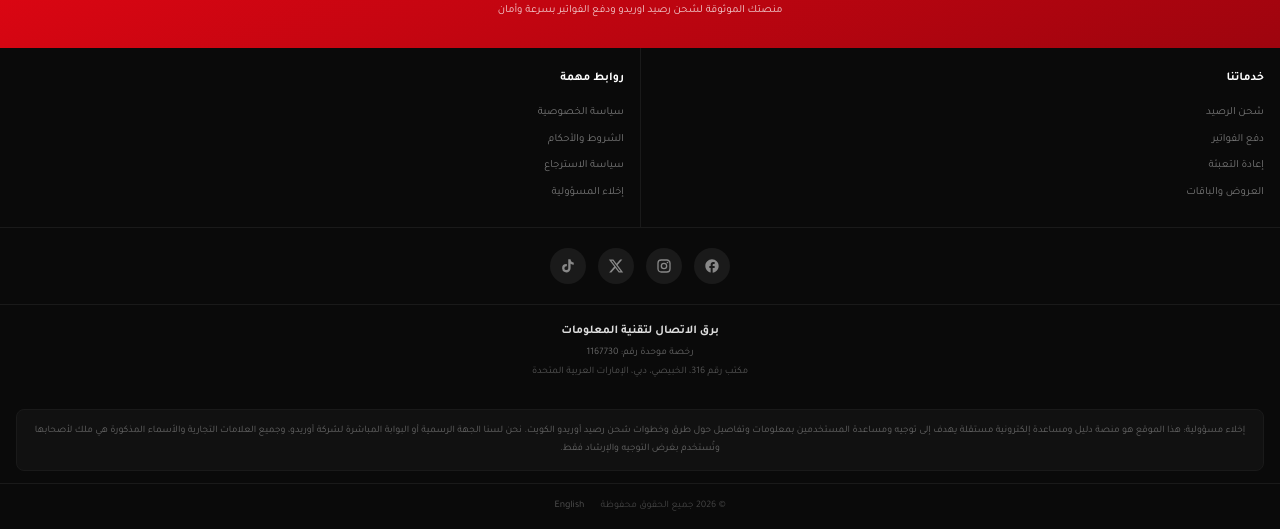
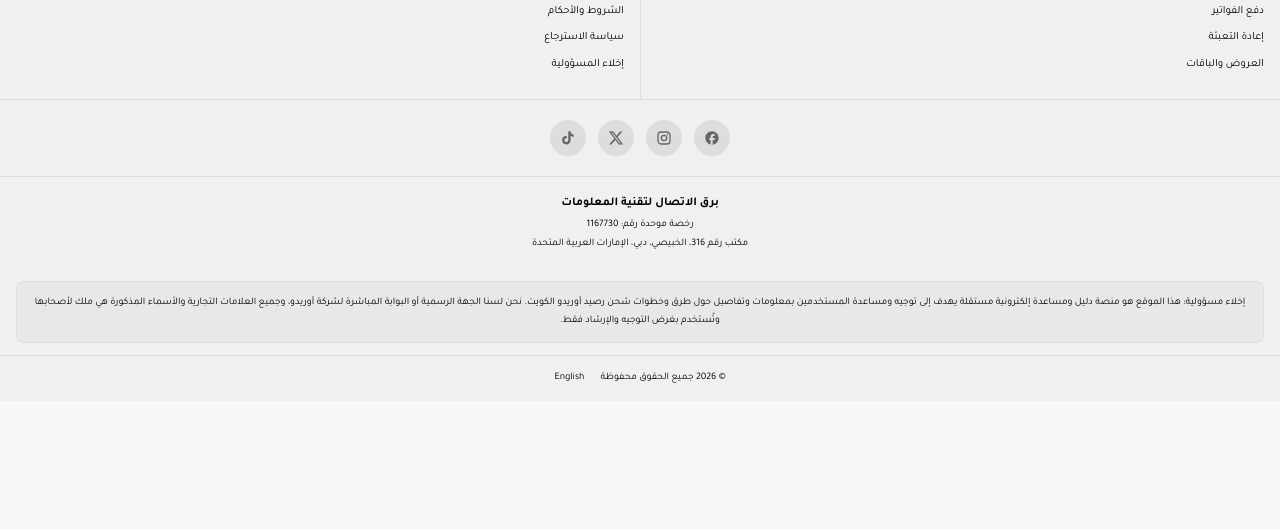
Before and after one commit to barqittisalit-dev/barq, a plain HTML site: page disclaimer.html in a window 1280 px wide. Shown: the part 2083-2612 px from the top of the page. After the commit the page ends 2484 px from the top, so only its background shows below. Drawn offline with Linux system fonts and the light colour scheme.

Commit message:
style: remove red banner from legal page footers, match gray footer style
- Remove .ft-top red gradient banner from all 8 legal pages
- Update footer colors to light gray background with black text

Co-Authored-By: Claude Opus 4.6 <noreply@anthropic.com>

```diff
--- a/disclaimer.html
+++ b/disclaimer.html
@@ -42,29 +42,26 @@ body{
 .legal ul{padding-right:20px;margin-bottom:12px}
 .legal li{font-size:12px;line-height:1.9;color:var(--fg2);margin-bottom:4px}
 
-.ft{background:#0a0a0a;color:#aaa;font-size:12px;line-height:1.7}
-.ft-top{background:linear-gradient(160deg,#e30613,#9e040e);padding:28px 16px;text-align:center}
-.ft-top img{height:36px;margin-bottom:10px;filter:brightness(0) invert(1)}
-.ft-top p{color:rgba(255,255,255,.8);font-size:11px;max-width:300px;margin:0 auto;line-height:1.6}
-.ft-links{display:grid;grid-template-columns:1fr 1fr;gap:0;border-bottom:1px solid #1a1a1a}
+.ft{background:#f0f0f0;color:#000;font-size:12px;line-height:1.7}
+.ft-links{display:grid;grid-template-columns:1fr 1fr;gap:0;border-bottom:1px solid #ddd}
 .ft-col{padding:20px 16px}
-.ft-col:first-child{border-left:1px solid #1a1a1a}
-.ft-col h4{color:#fff;font-size:12px;font-weight:700;margin-bottom:12px}
-.ft-col a{display:block;color:#777;text-decoration:none;font-size:11px;padding:4px 0;transition:color .15s}
+.ft-col:first-child{border-left:1px solid #ddd}
+.ft-col h4{color:#000;font-size:12px;font-weight:700;margin-bottom:12px}
+.ft-col a{display:block;color:#000;text-decoration:none;font-size:11px;padding:4px 0;transition:color .15s}
 .ft-col a:hover{color:var(--red)}
-.ft-social{display:flex;justify-content:center;gap:12px;padding:20px 16px;border-bottom:1px solid #1a1a1a}
-.ft-social a{width:36px;height:36px;border-radius:50%;background:#1a1a1a;display:grid;place-items:center;transition:background .15s}
+.ft-social{display:flex;justify-content:center;gap:12px;padding:20px 16px;border-bottom:1px solid #ddd}
+.ft-social a{width:36px;height:36px;border-radius:50%;background:#ddd;display:grid;place-items:center;transition:background .15s}
 .ft-social a:hover{background:var(--red)}
-.ft-social svg{width:16px;height:16px;fill:#888}
+.ft-social svg{width:16px;height:16px;fill:#666}
 .ft-social a:hover svg{fill:#fff}
 .ft-info{padding:16px;text-align:center}
-.ft-info .ft-co{color:#ddd;font-size:12px;font-weight:700;margin-bottom:4px}
-.ft-info .ft-lic{color:#666;font-size:10px;margin-bottom:2px}
-.ft-info .ft-addr{color:#555;font-size:10px;margin-bottom:12px}
-.ft-disc{margin:0 16px;padding:12px;border-radius:8px;background:#111;border:1px solid #1a1a1a;font-size:10px;color:#666;line-height:1.8;text-align:center}
-.ft-bottom{display:flex;justify-content:center;align-items:center;gap:16px;padding:14px 16px;margin-top:12px;border-top:1px solid #1a1a1a}
-.ft-bottom span{color:#444;font-size:10px}
-.ft-bottom a{color:#555;font-size:10px;text-decoration:none}
+.ft-info .ft-co{color:#000;font-size:12px;font-weight:700;margin-bottom:4px}
+.ft-info .ft-lic{color:#000;font-size:10px;margin-bottom:2px}
+.ft-info .ft-addr{color:#000;font-size:10px;margin-bottom:12px}
+.ft-disc{margin:0 16px;padding:12px;border-radius:8px;background:#e8e8e8;border:1px solid #ddd;font-size:10px;color:#000;line-height:1.8;text-align:center}
+.ft-bottom{display:flex;justify-content:center;align-items:center;gap:16px;padding:14px 16px;margin-top:12px;border-top:1px solid #ddd}
+.ft-bottom span{color:#000;font-size:10px}
+.ft-bottom a{color:#000;font-size:10px;text-decoration:none}
 </style>
 </head>
 <body>
@@ -144,10 +141,6 @@ body{
 </div>
 
 <footer class="ft">
-  <div class="ft-top">
-    <img src="logo.jpg" alt="Barq Al-Contact">
-    <p>منصتك الموثوقة لشحن رصيد اوريدو ودفع الفواتير بسرعة وأمان</p>
-  </div>
   <div class="ft-links">
     <div class="ft-col">
       <h4>خدماتنا</h4>
```
Also changed, not shown: disclaimer-en.html (+15 -22 lines), privacy-en.html (+15 -22 lines), privacy.html (+15 -22 lines), refund-en.html (+15 -22 lines), refund.html (+15 -22 lines), terms-en.html (+15 -22 lines), terms.html (+15 -22 lines).
